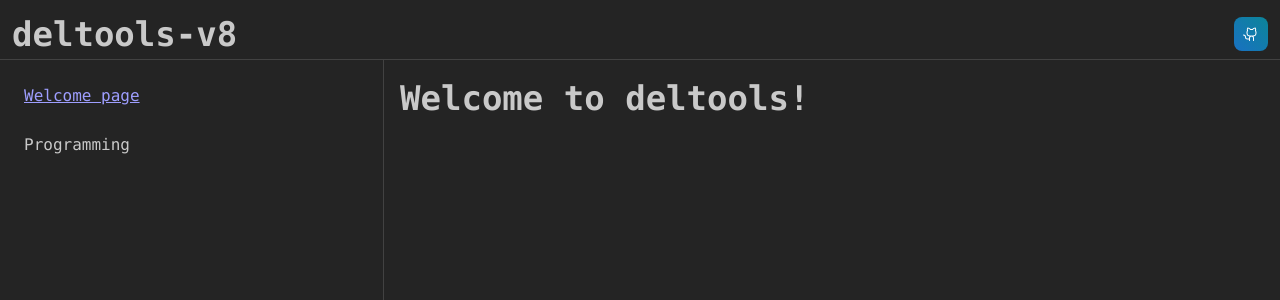
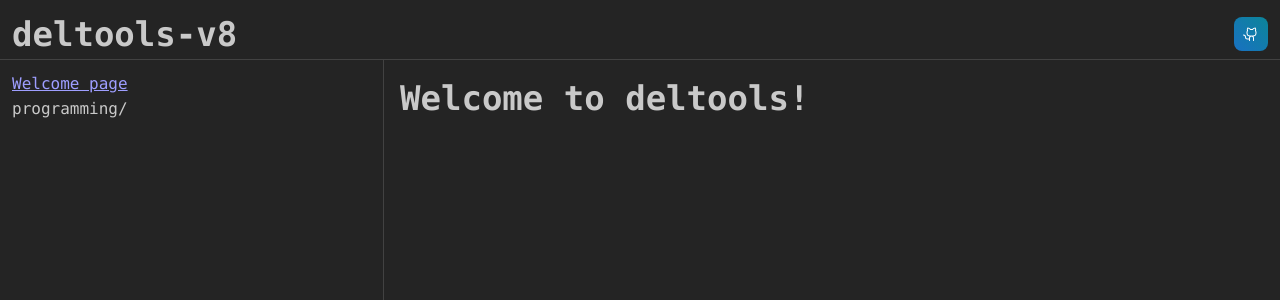
Before and after one commit to alpha-delta-511/deltools-v8, a React (Vite) app: page / in a window 1280 px wide. Shown: the top 300 px of the page. Built offline with nearby package versions, Linux system fonts and the light colour scheme.

Commit message:
feat: improve tree

```diff
--- a/src/0-app/index.tsx
+++ b/src/0-app/index.tsx
@@ -45,32 +45,28 @@ const theme = createTheme({
   },
 });
 
-const pages: Record<string, React.ComponentType> = {
-  welcome: lazy(() => import("../1-pages/welcome")),
+interface Page {
+  title: string;
+  component: React.ComponentType;
+}
 
-  test: lazy(() => import("../1-pages/test")),
+const pages: Record<string, Page> = {
+  welcome: {
+    title: "Welcome page",
+    component: lazy(() => import("../1-pages/welcome")),
+  },
+
+  test: { title: "Test", component: lazy(() => import("../1-pages/test")) },
 };
-
-function Leaf({ node, hasChildren, elementProps }: RenderTreeNodePayload) {
-  return (
-    <Group gap={6} {...elementProps}>
-      {hasChildren ? (
-        <Text>{node.label}</Text>
-      ) : (
-        <Link to={`/${node.value}`}>{node.label}</Link>
-      )}
-    </Group>
-  );
-}
 
 const navbarData = [
   { value: "welcome", label: "Welcome page" },
   {
-    label: "Programming",
+    label: "programming",
     value: "programming",
     children: [
       {
-        label: "Frontend",
+        label: "frontend",
         value: "frontend",
         children: [
           {
@@ -84,9 +80,24 @@ const navbarData = [
 ];
 
 function App() {
-  const [opened, { toggle }] = useDisclosure();
+  const [navbarOpened, { toggle: toggleNavbar, close: closeNavbar }] =
+    useDisclosure();
 
   const navbarTree = useTree({});
+
+  const Leaf = ({ node, hasChildren, elementProps }: RenderTreeNodePayload) => {
+    return (
+      <Text {...elementProps}>
+        {hasChildren ? (
+          <Text>{node.label + "/"}</Text>
+        ) : (
+          <Link onClick={closeNavbar} to={`/${node.value}`}>
+            {node.label}
+          </Link>
+        )}
+      </Text>
+    );
+  };
 
   return (
     <>
@@ -98,14 +109,14 @@ function App() {
             navbar={{
               width: "30vw",
               breakpoint: "sm",
-              collapsed: { mobile: !opened },
+              collapsed: { mobile: !navbarOpened },
             }}
           >
             <AppShell.Header>
               <Group justify="space-between">
                 <Burger
-                  opened={opened}
-                  onClick={toggle}
+                  opened={navbarOpened}
+                  onClick={toggleNavbar}
                   hiddenFrom="sm"
                   size="sm"
                 />
@@ -125,7 +136,7 @@ function App() {
                 <Tree
                   tree={navbarTree}
                   data={navbarData}
-
+                  withLines
                   renderNode={(payload) => <Leaf {...payload} />}
                 ></Tree>
               </Stack>
@@ -134,15 +145,15 @@ function App() {
             <AppShell.Main>
               <Suspense fallback={<div>Loading...</div>}>
                 <Routes>
-                  {Object.entries(pages).map(([path, Component]) => (
+                  {Object.entries(pages).map(([path, page]) => (
                     <Route
                       key={path}
                       path={`/${path}`}
-                      element={<Component />}
+                      element={<page.component />}
                     />
                   ))}
 
-                  <Route path="/" element={<pages.welcome />}></Route>
+                  <Route path="/" element={<pages.welcome.component />}></Route>
                 </Routes>
               </Suspense>
             </AppShell.Main>
```
